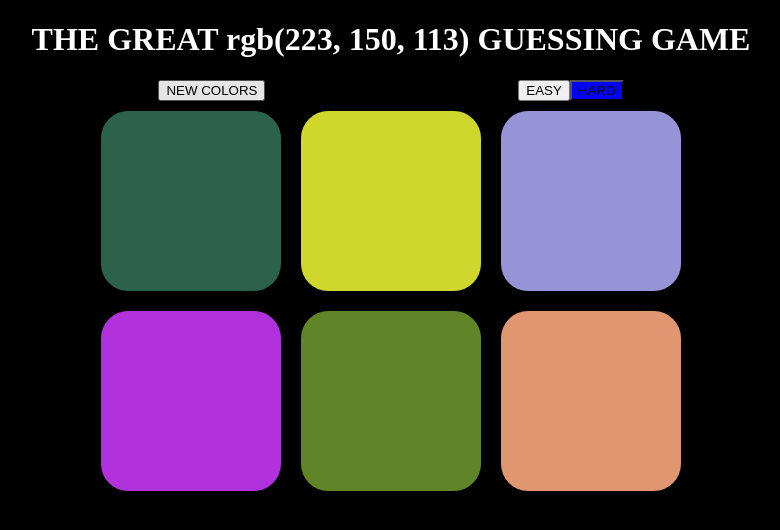
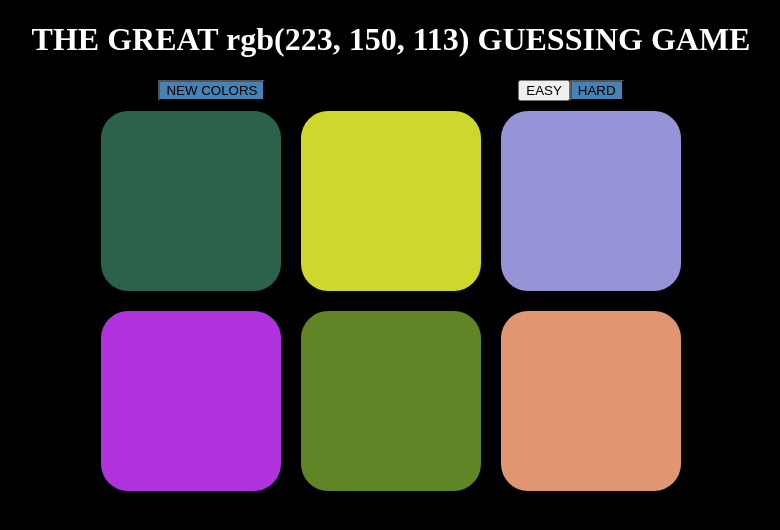
Before and after one commit to ashishranjanth/Color-Game, a plain HTML site: page guessColorGame.html in a window 1280 px wide. In both pictures the pointer is over the button "NEW COLORS". Shown: the whole page, without its empty margins (249-1029 px from the left). Drawn offline with Linux system fonts and the light colour scheme.

Commit message:
Add hover effect for buttons

```diff
--- a/colorGame.css
+++ b/colorGame.css
@@ -3,6 +3,7 @@ h1{
 	color: white;
 }
 .square{
+	transition:background 0.3s;
 	width:30%;
 	margin:1.66%;
 	padding-bottom:30%;
@@ -18,7 +19,7 @@ margin:0 auto;
 	text-align: center;
 }
 .selected{
-	background:blue;
+	background:steelblue;
 }
 body{
 	background:black;
@@ -28,3 +29,7 @@ body{
 	display: inline-block;
 	color:white;
 }
+button:hover {
+	transition-duration: 0.4s;
+	background:steelblue;
+}
```
